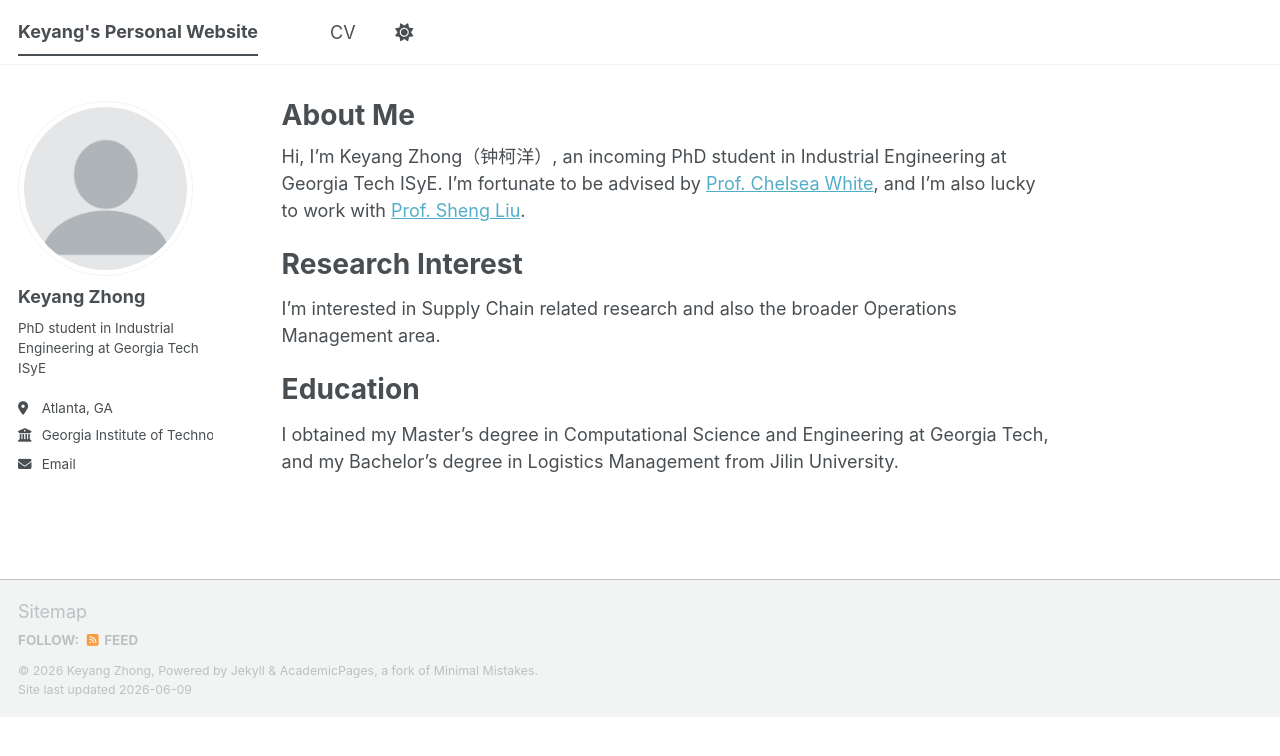
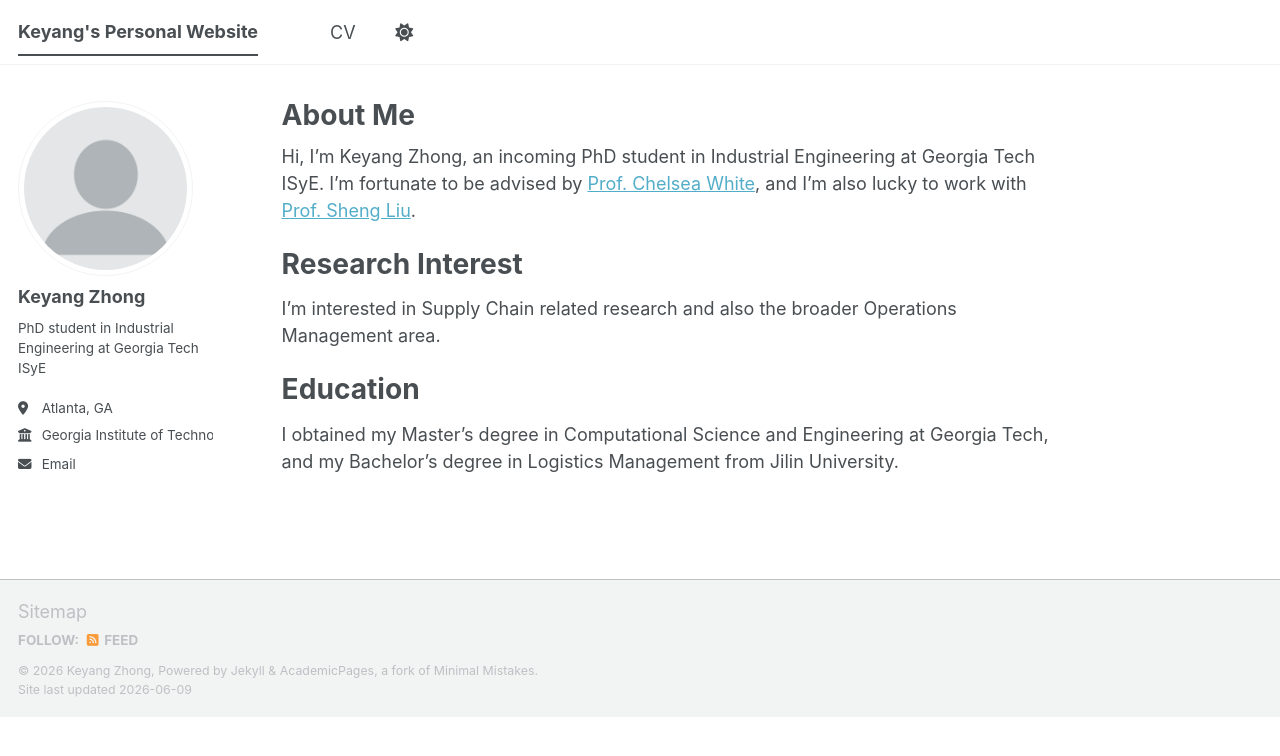
Before and after one commit to Alfredkkk/Alfredkkk.github.io, a Jekyll site: the page built from _pages/about.md, in a window 1280 px wide. Shown: the top 756 px of the page. Built offline with Jekyll 4.4.1, drawn with Linux system fonts in a browser that asks for light colours; a script bundle is joined from its source files by our own code; library files that are not in the unit come from our copies.

Commit message:
modification

```diff
--- a/_pages/about.md
+++ b/_pages/about.md
@@ -7,7 +7,7 @@
   - /about.html
 ---
 
-Hi, I'm Keyang Zhong（钟柯洋）, an incoming PhD student in Industrial Engineering at Georgia Tech ISyE. I'm fortunate to be advised by [Prof. Chelsea White](https://www.isye.gatech.edu/users/chelsea-white), and I'm also lucky to work with [Prof. Sheng Liu](https://sites.google.com/site/thushengliu/home?authuser=0).
+Hi, I'm Keyang Zhong, an incoming PhD student in Industrial Engineering at Georgia Tech ISyE. I'm fortunate to be advised by [Prof. Chelsea White](https://www.isye.gatech.edu/users/chelsea-white), and I'm also lucky to work with [Prof. Sheng Liu](https://sites.google.com/site/thushengliu/home?authuser=0).
 
 Research Interest
 ======
```
